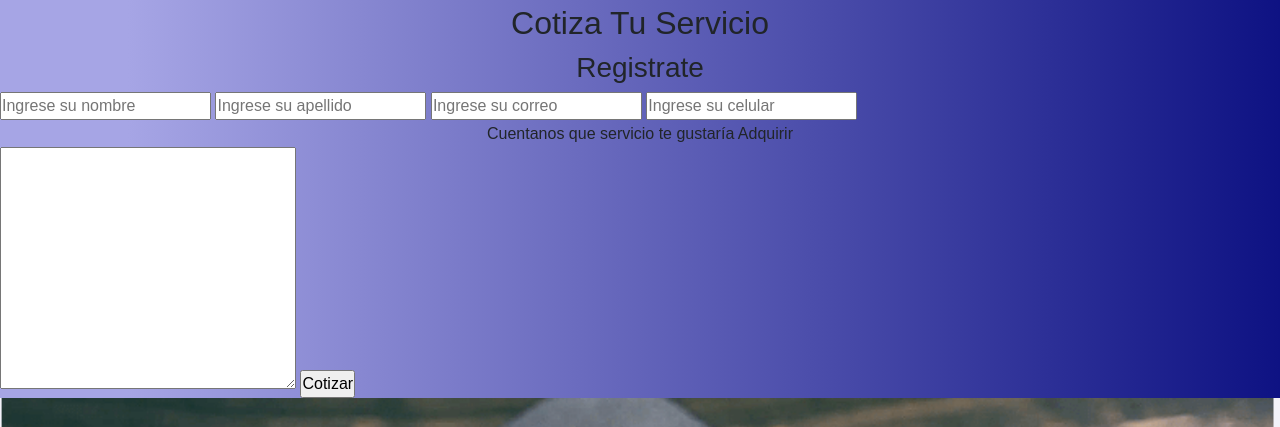
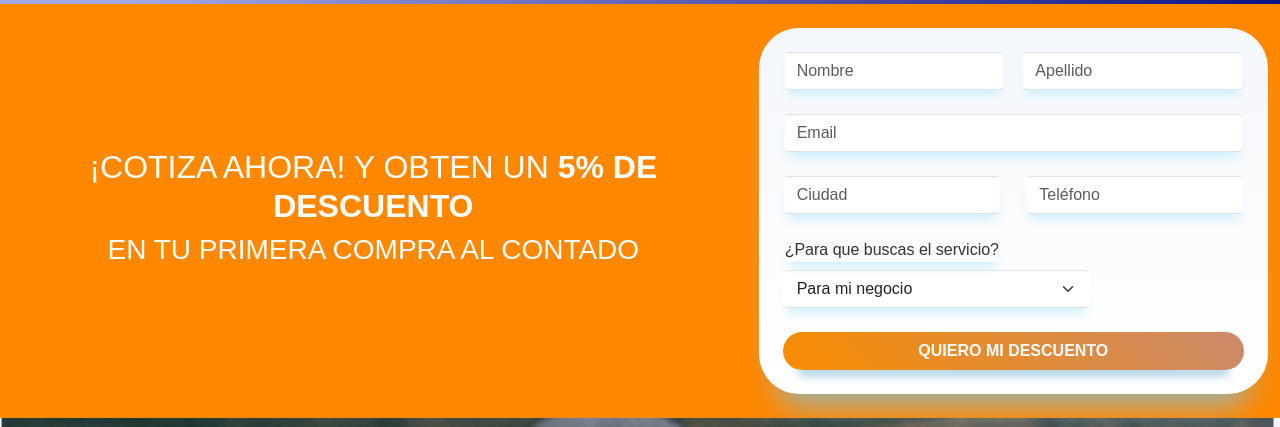
Before and after one commit to Victornac007/VIctor-and-us, a plain HTML site: page Pages/clientes.html in a window 1280 px wide. Shown: the part 527-954 px from the top of the page. Drawn offline with nearby package versions, Linux system fonts and the light colour scheme; files whose address does not match are found by name.

Commit message:
inicio de /clientes version 0.13

```diff
--- a/Pages/clientes.html
+++ b/Pages/clientes.html
@@ -73,21 +73,60 @@
                 <video src="##"></video>
             </div>
         </article>
-        <article>
-            <div>
-                <h2>Cotiza Tu Servicio</h2>
-                <h3>Registrate</h3>
-                <form action="registro">
-                   <input type="text" name="nombres" id="nombres" placeholder="Ingrese su nombre">
-                   <input type="text" name="apellidos" id="apellidos" placeholder="Ingrese su apellido" >
-                   <input type="email" name="email" id="email" placeholder="Ingrese su correo">
-                   <input type="number" name="celular" id="celular" placeholder="Ingrese su celular">
-                   <p>Cuentanos que servicio te gustaría Adquirir</p>
-                   <textarea name="Registro" id="" cols="30" rows="10"></textarea>
-                   <input type="submit" value="Cotizar">
-                </form>
-            </div>
-        </article>
+        <article class="container-fluid container__cotizar">
+            <br>
+                <div class="row">
+                  <div class="col-lg-7 col-md-5 col-sm-12 contenedor__cotizar__texto ">
+                    <div class="contenedor__cotizar_text">
+                      <h2>¡COTIZA AHORA! Y OBTEN UN <strong>5% DE DESCUENTO</strong>  </h2>
+                    </div>
+                    <div class="contenedor__cotizar_text">
+                      <h3>EN TU PRIMERA COMPRA AL CONTADO</h3>
+                    </div>
+                  </div>
+                  <div class="col contenedor__cotizar__form">
+                    <form class="p-4 contenedor__formulario_index">
+                      <div class="row g-3">
+                        <div class="col">
+                          <input type="text" class="form-control imput_form" placeholder="Nombre" aria-label="First name">
+                        </div>
+                        <div class="col">
+                          <input type="text" class="form-control imput_form" placeholder="Apellido" aria-label="Last name">
+                        </div>
+                      </div>
+                      <br>
+                      <div class="col-md-12">
+                        <input type="email" class="form-control imput_form" id="inputEmail4" placeholder="Email">
+                      </div>
+                      <br>
+                      <div class="row">
+                        <div class="col-md-6">
+                          <input type="text" class="form-control imput_form" id="inputCity" placeholder="Ciudad">
+                        </div>
+                        <br>
+                        <div class="col-md-6">
+                          <input  type="number" class="form-control imput_form" id="inputNumber" placeholder="Teléfono">
+                        </div>
+                      </div>
+                      <br>
+                      <div class="col-md-8">
+                        <label for="inputState" class="form-label imput_form">¿Para que buscas el servicio?</label>
+                        <select id="inputState" class="form-select imput_form">
+                          <option selected>Para mi negocio</option>
+                          <option>Para centro comercial</option>
+                          <option>Para supermercados</option>
+                          <option>Otro</option>
+                        </select>
+                      </div>
+                     <br>
+                      <div class="col-12">
+                        <button type="submit" class="btn  boton_form">QUIERO MI DESCUENTO</button>
+                      </div>
+                    </form>
+                  </div>
+                </div>
+                <br>
+          </article>
         <footer>
             <div class="contenedor__footer--left">
                 <img class="logo" src="./Media/letra-v.png" alt="">
```
